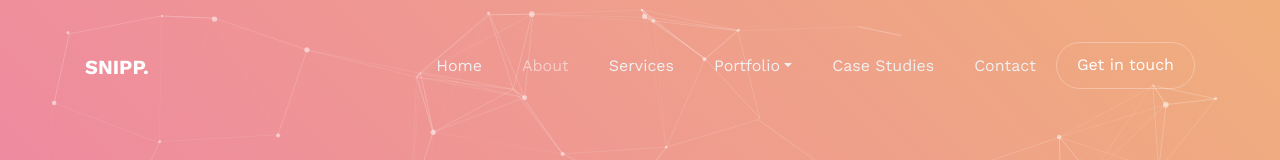
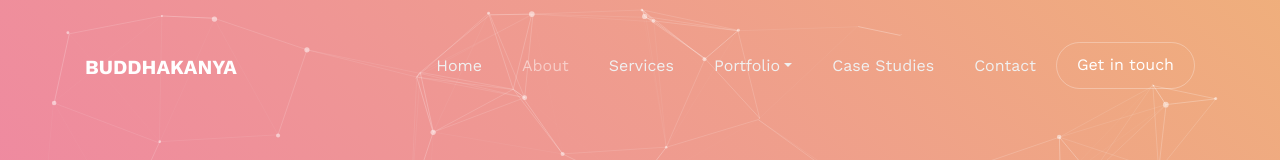
Before and after one commit to anchoo2kewl/buddhakanya, a plain HTML site: page about.html in a window 1280 px wide. Shown: the top 160 px of the page. Drawn offline with nearby package versions, Linux system fonts and the light colour scheme; some packages are replaced by stand-ins of ours; no server answers; files whose address does not match are found by name.

Commit message:
Adi: Learning to git

```diff
--- a/about.html
+++ b/about.html
@@ -1,7 +1,7 @@
 <!DOCTYPE html>
 <html lang="en">
   <head>
-    <title>Snipp - Free Bootstrap 4 Template by Colorlib</title>
+    <title>Buddhakanya</title>
     <meta charset="utf-8">
     <meta name="viewport" content="width=device-width, initial-scale=1, shrink-to-fit=no">
 
@@ -30,7 +30,7 @@
 
   <nav class="navbar navbar-expand-lg navbar-dark ftco_navbar bg-dark ftco-navbar-light" id="ftco-navbar">
     <div class="container">
-      <a class="navbar-brand" href="index.html">Snipp.</a>
+      <a class="navbar-brand" href="index.html">Buddhakanya</a>
       <button class="navbar-toggler" type="button" data-toggle="collapse" data-target="#ftco-nav" aria-controls="ftco-nav" aria-expanded="false" aria-label="Toggle navigation">
         <span class="oi oi-menu"></span> Menu
       </button>
@@ -221,7 +221,7 @@
         <div class="row mb-5">
           <div class="col-md">
             <div class="ftco-footer-widget mb-4">
-              <h2 class="ftco-heading-2">Snipp.</h2>
+              <h2 class="ftco-heading-2">Buddhakanya</h2>
               <p>Far far away, behind the word mountains, far from the countries Vokalia and Consonantia, there live the blind texts.</p>
             </div>
           </div>
```
